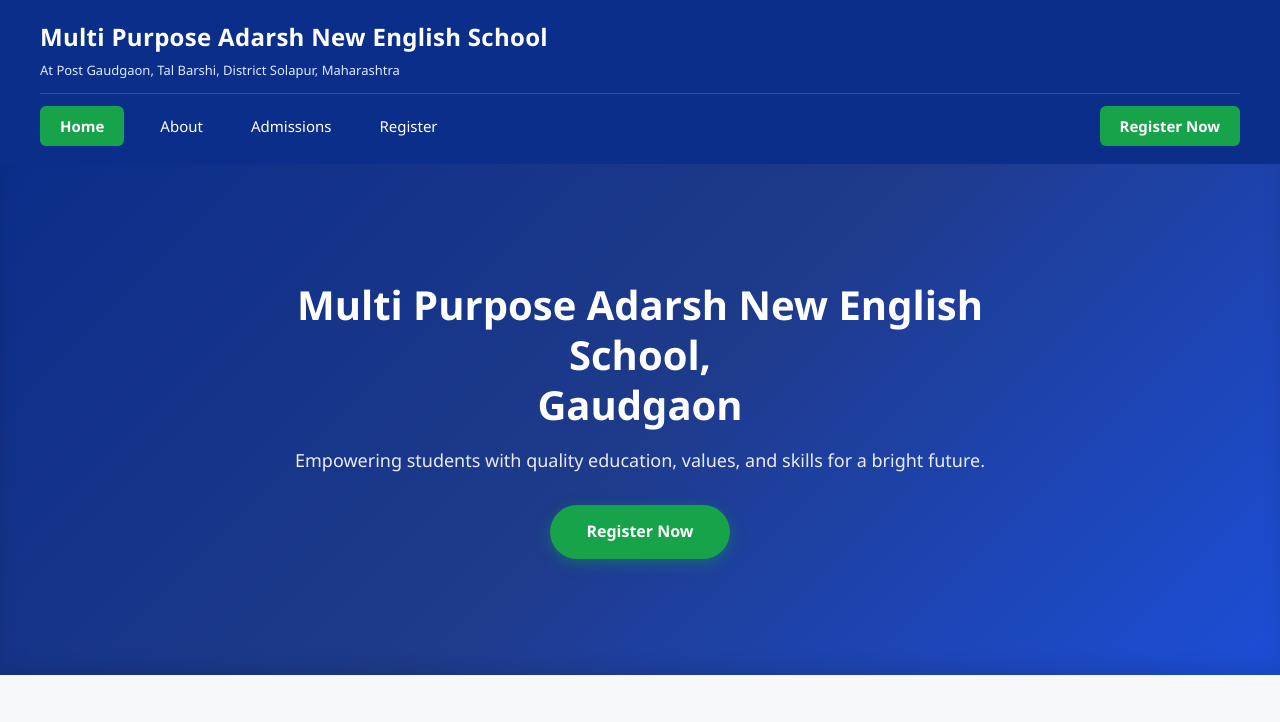
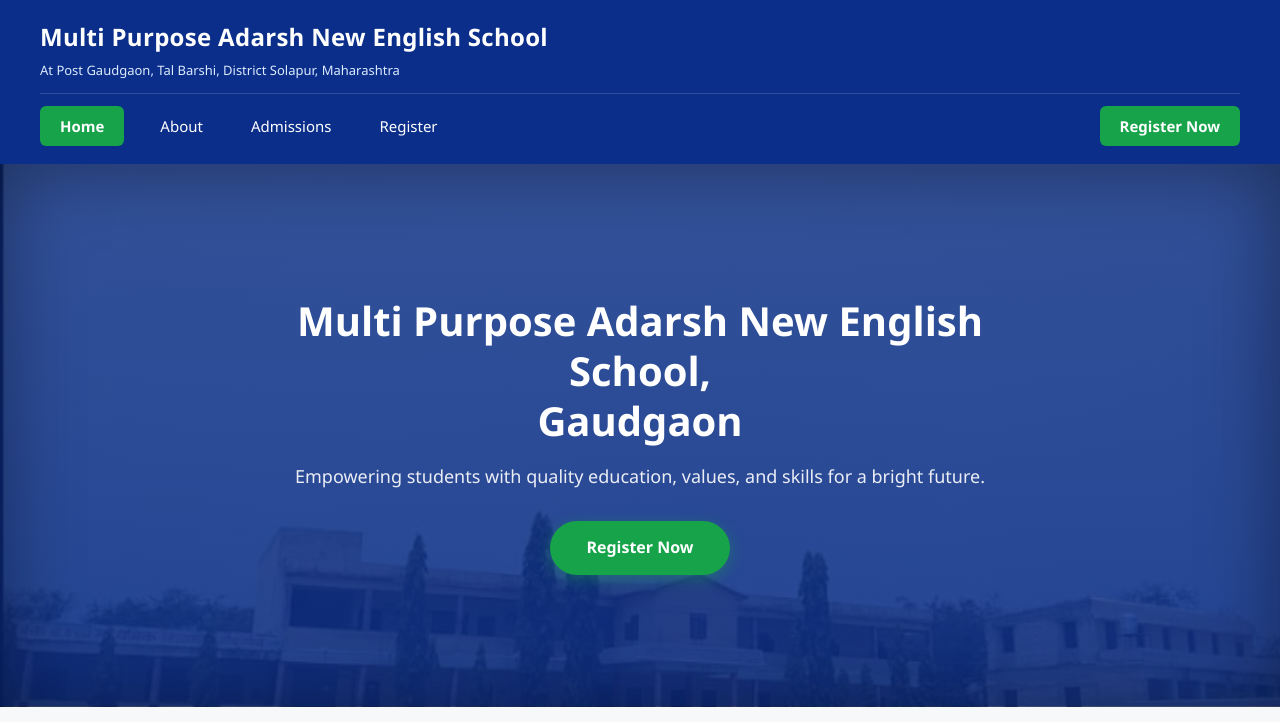
Before and after one commit to atharv-2252/adarshNewEnglish, a website: page index.html in a window 1280 px wide. Shown: the top 722 px of the page. Drawn offline with Linux system fonts and the light colour scheme.

Commit message:
Add college photo background to hero section with professional blue gradient overlay and create permanent backup tag
Co-Authored-By: Claude Opus 5.5 <noreply@anthropic.com>

```diff
--- a/style.css
+++ b/style.css
@@ -101,11 +101,13 @@ body {
 .hero-section {
   position: relative;
   width: 100%;
-  background: linear-gradient(135deg, #0b2e8a 0%, #1e3a8a 50%, #1d4ed8 100%);
+  background: linear-gradient(rgba(11, 46, 138, 0.75), rgba(11, 46, 138, 0.85)), url('college-photo.jpg');
+  background-size: cover;
+  background-position: center center;
   color: #ffffff;
-  padding: 6rem 2rem;
+  padding: 7rem 2rem;
   text-align: center;
-  box-shadow: inset 0 -10px 20px rgba(0,0,0,0.1);
+  box-shadow: inset 0 0 80px rgba(0,0,0,0.4);
 }
 
 .hero-overlay {
```
